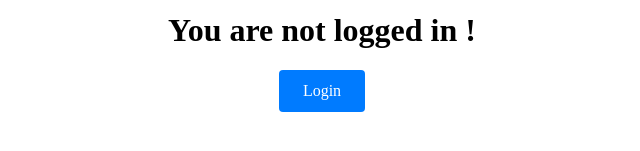
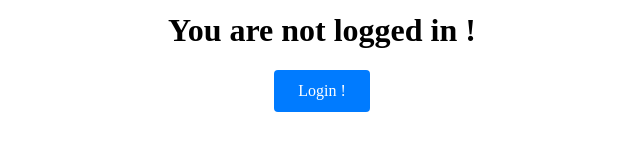
Before and after one commit to TuumTeam/TuumProject, a website: page web/templates/noLogin.html in a window 1280 px wide. Shown: the part 357-508 px from the top of the page, 318-958 px from the left. Drawn offline with Linux system fonts and the light colour scheme.

Commit message:
nologin page

```diff
--- a/web/templates/noLogin.html
+++ b/web/templates/noLogin.html
@@ -8,7 +8,7 @@
 <body>
   <div class="container">
     <h1>You are not logged in !</h1>
-    <a class="button" href="/login">Login</a>
+    <a class="button" href="/login">Login !</a>
   </div>
 </body>
 </html>
```
Also changed, not shown: web/static/stylesheets/nologin.css (line endings or trailing spaces).
